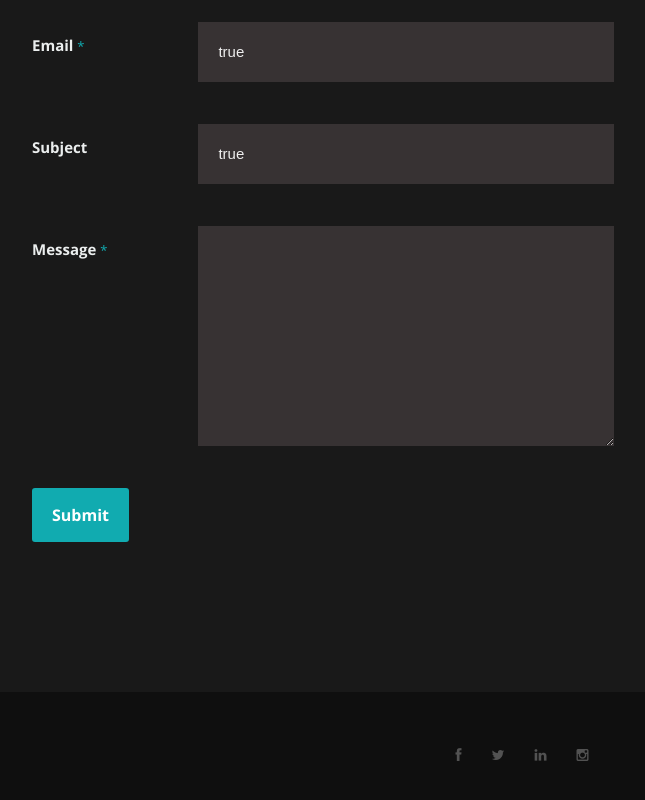
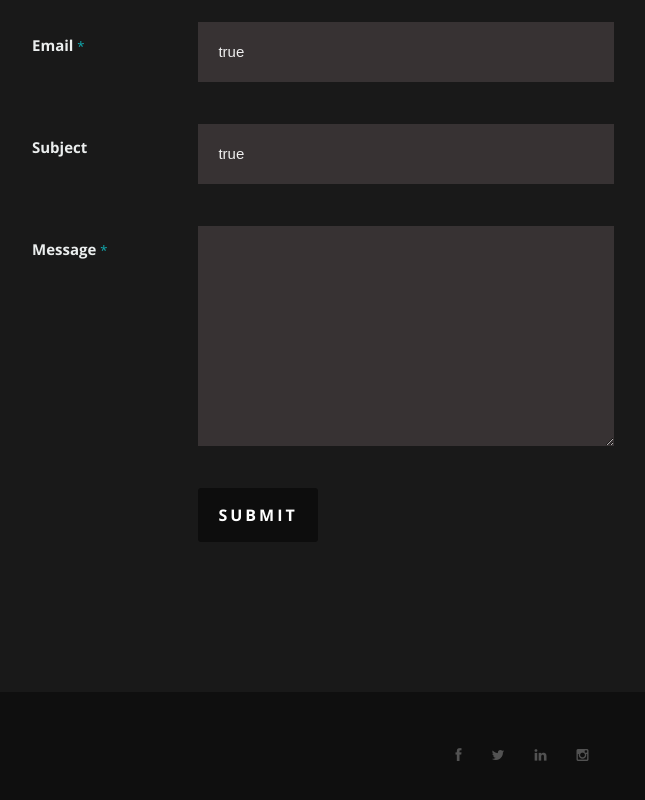
Before and after one commit to jedpeek/react-portfolio, a React (Create React App) app: page / in a window 1280 px wide. Shown: the part 2678-3478 px from the top of the page, without its empty margins (118-763 px from the left). Built offline with nearby package versions, Linux system fonts and the light colour scheme.

Commit message:
form test 4

```diff
--- a/src/components/contact/contact.js
+++ b/src/components/contact/contact.js
@@ -39,7 +39,7 @@
                   <textarea cols={50} rows={5} id="contactMessage" name="contactMessage" defaultValue={""} />
                 </div>
                 <div>
-                  <button type='submit'>Submit</button>
+                  <button type='submit' className="submit">Submit</button>
                   <span id="image-loader">
                     <img alt src="images/loader.gif" />
                   </span>
```
